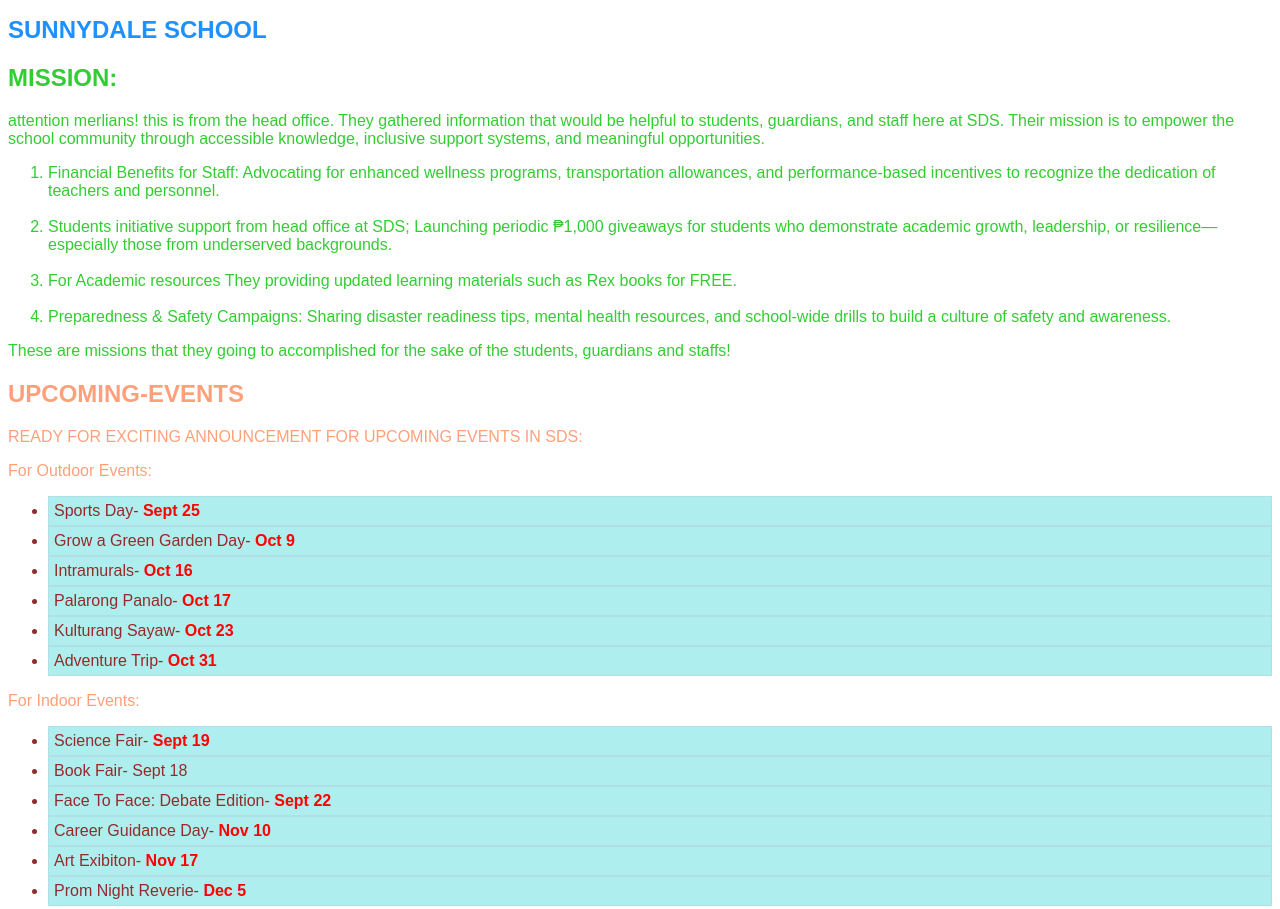
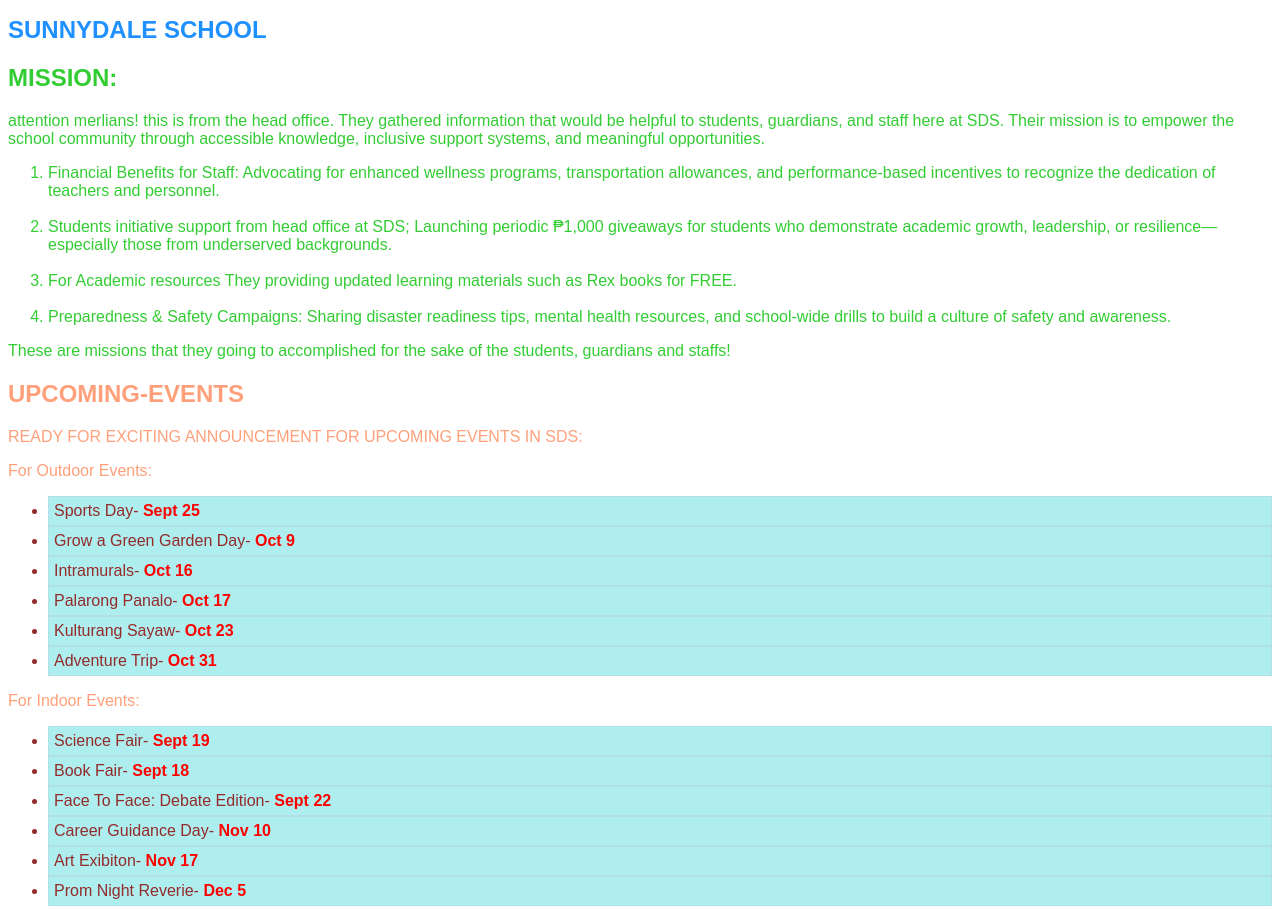
Before and after one commit to jonahlaylay/schoolwebpage-enhancement, a plain HTML site: page index.html in a window 1280 px wide. Shown: the top 909 px of the page. Drawn offline with Linux system fonts and the light colour scheme.

Commit message:
Update index.html

```diff
--- a/index.html
+++ b/index.html
@@ -107,7 +107,7 @@
          <p id="p3">For Indoor Events:</p>
       <ul>
         <li event-type="indoor" class="indoor">Science Fair- <span>Sept 19</span></li>
-        <li event-type="indoor" class="indoor">Book Fair- <span></span>Sept 18</li>
+        <li event-type="indoor" class="indoor">Book Fair- <span>Sept 18</span></li>
         <li event-type="indoor" class="indoor">Face To Face: Debate Edition- <span>Sept 22</span></li>
         <li event-type="indoor" class="indoor">Career Guidance Day- <span>Nov 10</span></li>
         <li event-type="indoor" class="indoor">Art Exibiton- <span>Nov 17</span></li>
```
